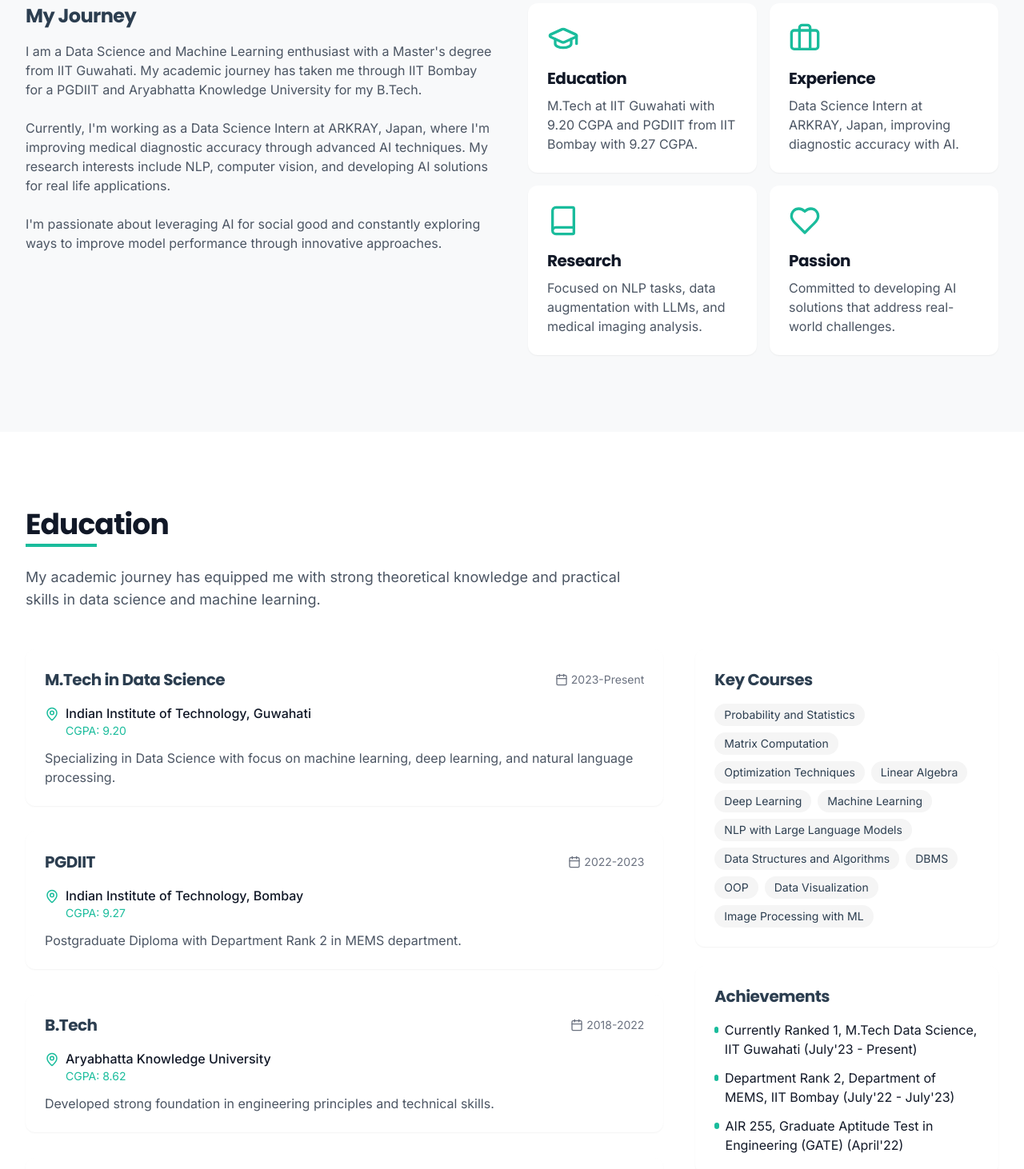
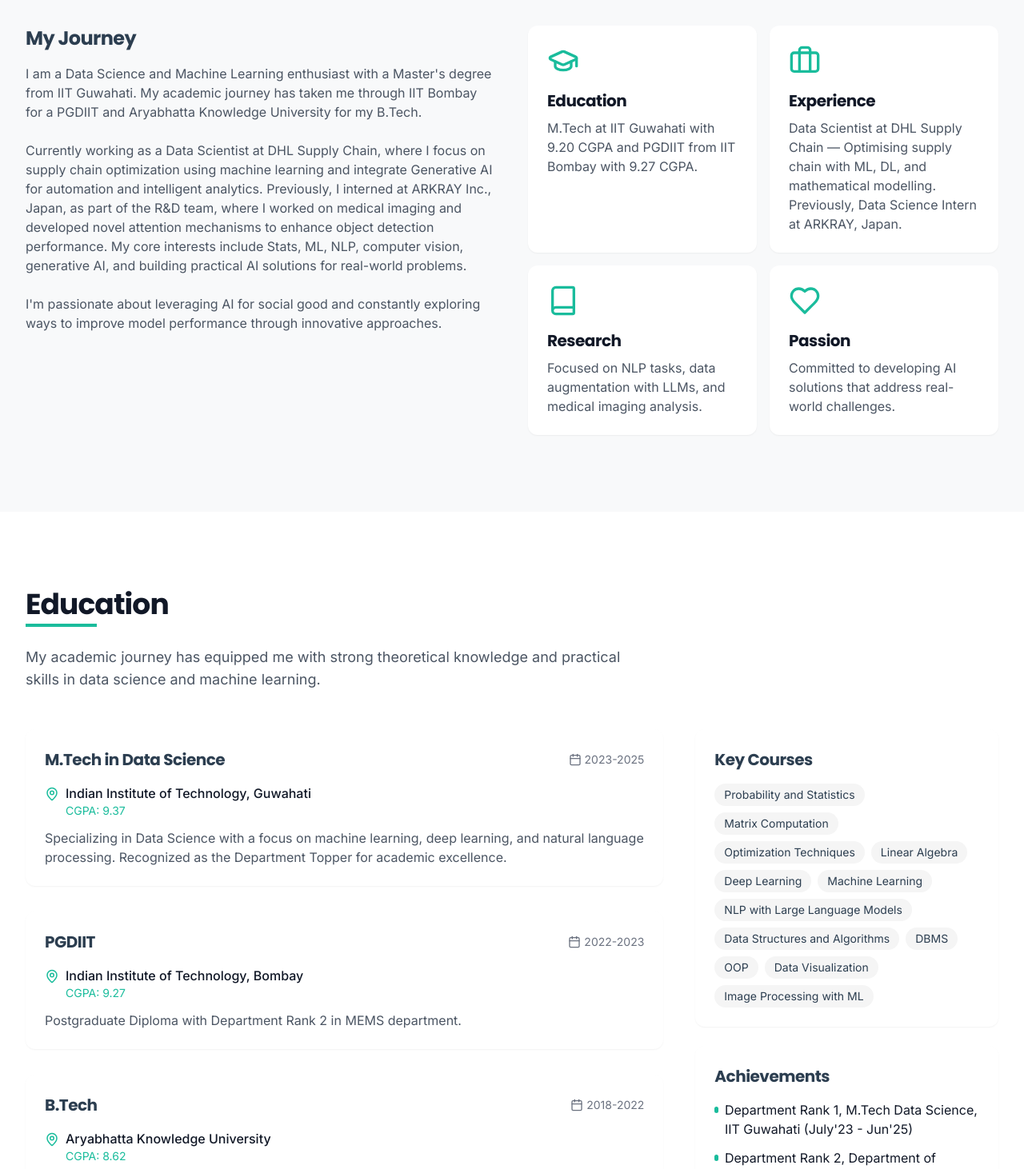
Before and after one commit to DipanshuOjha/dev-web-v2, a React (Vite) app: page / in a window 1280 px wide. Shown: the part 1260-2722 px from the top of the page at 80% size. Built offline with nearby package versions, Linux system fonts and the light colour scheme.

Commit message:
feat: updated current profile

```diff
--- a/index.html
+++ b/index.html
@@ -3,10 +3,33 @@
   <head>
     <meta charset="UTF-8" />
     <meta name="viewport" content="width=device-width, initial-scale=1.0" />
-    <title>Get to know Tarun Kumar</title>
-    <meta name="description" content="Created by Tarun Kumar" />
+    <title>Tarun Kumar | Data Scientist & ML Engineer</title>
+    <meta name="description" content="Data Scientist at DHL Supply Chain. I build ML, DL, and mathematical modelling solutions for supply chain optimization, NLP, computer vision, and generative AI." />
     <meta name="author" content="Tarun Kumar" />
+    <meta property="og:title" content="Tarun Kumar | Data Scientist & ML Engineer" />
+    <meta property="og:description" content="Data Scientist at DHL Supply Chain. I build ML, DL, and mathematical modelling solutions for supply chain optimization, NLP, computer vision, and generative AI." />
     <meta property="og:image" content="/tarun_img.png" />
+    <meta property="og:type" content="website" />
+    <meta name="twitter:card" content="summary_large_image" />
+    <meta name="theme-color" content="#2C3E50" />
+    <link rel="icon" href="/favicon.ico" sizes="any" />
+    <link rel="preload" as="image" href="/tarun_img.png" />
+    <link rel="preconnect" href="https://fonts.googleapis.com" />
+    <link rel="preconnect" href="https://fonts.gstatic.com" crossorigin />
+    <link href="https://fonts.googleapis.com/css2?family=Inter:wght@400;500;700&family=Poppins:wght@600;700&display=swap" rel="stylesheet" />
+    <script type="application/ld+json">
+    {
+      "@context": "https://schema.org",
+      "@type": "Person",
+      "name": "Tarun Kumar",
+      "jobTitle": "Data Scientist",
+      "affiliation": { "@type": "Organization", "name": "DHL Supply Chain" },
+      "sameAs": [
+        "https://github.com/rajput-tarun",
+        "https://www.linkedin.com/in/tarun-kumar-iitb/"
+      ]
+    }
+    </script>
   </head>
 
   <body>
--- a/src/components/About.tsx
+++ b/src/components/About.tsx
@@ -6,7 +6,7 @@ const About = () => {
       <div className="section-container">
         <h2 className="section-title dark:text-white">About Me</h2>
         <p className="section-subtitle dark:text-gray-300">
-          A passionate data scientist and machine learning engineer with expertise in NLP, computer vision, and AI applications for healthcare.
+         Data Scientist and ML Engineer with a strong foundation in mathematical modeling and statistics, and hands-on experience in NLP, computer vision, and generative AI. Passionate about building intelligent, data-driven solutions across diverse domains.
         </p>
 
         <div className="mt-12 grid md:grid-cols-2 gap-10">
@@ -16,7 +16,9 @@ const About = () => {
               I am a Data Science and Machine Learning enthusiast with a Master's degree from IIT Guwahati. My academic journey has taken me through IIT Bombay for a PGDIIT and Aryabhatta Knowledge University for my B.Tech.
             </p>
             <p className="text-gray-600 dark:text-gray-300 mb-6">
-              Currently, I'm working as a Data Science Intern at ARKRAY, Japan, where I'm improving medical diagnostic accuracy through advanced AI techniques. My research interests include NLP, computer vision, and developing AI solutions for real life applications.
+             Currently working as a Data Scientist at DHL Supply Chain, where I focus on supply chain optimization using machine learning and integrate Generative AI for automation and intelligent analytics.
+             Previously, I interned at ARKRAY Inc., Japan, as part of the R&D team, where I worked on medical imaging and developed novel attention mechanisms to enhance object detection performance.
+             My core interests include Stats, ML, NLP, computer vision, generative AI, and building practical AI solutions for real-world problems.
             </p>
             <p className="text-gray-600 dark:text-gray-300 mb-6">
               I'm passionate about leveraging AI for social good and constantly exploring ways to improve model performance through innovative approaches.
@@ -40,7 +42,7 @@ const About = () => {
               </div>
               <h4 className="font-bold text-xl mb-2 dark:text-white">Experience</h4>
               <p className="text-gray-600 dark:text-gray-300">
-                Data Science Intern at ARKRAY, Japan, improving diagnostic accuracy with AI.
+                Data Scientist at DHL Supply Chain — Optimising supply chain with ML, DL, and mathematical modelling. Previously, Data Science Intern at ARKRAY, Japan.
               </p>
             </div>
 
--- a/src/components/Blog.tsx
+++ b/src/components/Blog.tsx
@@ -3,9 +3,9 @@ import { Calendar, Trophy } from 'lucide-react';
 const Blog = () => {
   const achievements = [
     {
-      title: "Currently Ranked 1 in M.Tech Data Science",
+      title: "Department Rank 1, M.Tech Data Science",
       date: "July 2023 - Present",
-      description: "Maintaining the top position in the M.Tech Data Science program at IIT Guwahati through consistent academic excellence and research contributions.",
+      description: "Maintained the top position in the M.Tech Data Science program at IIT Guwahati through consistent academic excellence and research contributions.",
       category: "Academic"
     },
     {
--- a/src/components/Education.tsx
+++ b/src/components/Education.tsx
@@ -6,9 +6,9 @@ const Education: React.FC = () => {
     {
       degree: "M.Tech in Data Science",
       institution: "Indian Institute of Technology, Guwahati",
-      period: "2023-Present",
-      score: "CGPA: 9.20",
-      description: "Specializing in Data Science with focus on machine learning, deep learning, and natural language processing."
+      period: "2023-2025",
+      score: "CGPA: 9.37",
+      description: "Specializing in Data Science with a focus on machine learning, deep learning, and natural language processing. Recognized as the Department Topper for academic excellence."
     },
     {
       degree: "PGDIIT",
@@ -108,7 +108,7 @@ const Education: React.FC = () => {
               <ul className="space-y-3">
                 <li className="flex items-start">
                   <span className="inline-block w-2 h-2 rounded-full bg-portfolio-accent mt-2 mr-2"></span>
-                  <span className="dark:text-gray-300">Currently Ranked 1, M.Tech Data Science, IIT Guwahati (July'23 - Present)</span>
+                  <span className="dark:text-gray-300">Department Rank 1, M.Tech Data Science, IIT Guwahati (July'23 - Jun'25)</span>
                 </li>
                 <li className="flex items-start">
                   <span className="inline-block w-2 h-2 rounded-full bg-portfolio-accent mt-2 mr-2"></span>
--- a/src/components/Experience.tsx
+++ b/src/components/Experience.tsx
@@ -3,10 +3,22 @@ import { Briefcase, Calendar, MapPin } from 'lucide-react';
 const Experience = () => {
   const experiences = [
     {
+      title: "Data Scientist",
+      company: "DHL Supply Chain",
+      location: "Remote",
+      period: "2025 - Present",
+      responsibilities: [
+        "Optimising supply chain operations using ML, DL, and mathematical modelling.",
+        "Building predictive and optimization models to improve planning, inventory, and logistics efficiency.",
+        "Collaborating cross-functionally to translate business problems into data-driven solutions."
+      ],
+      skills: ["Machine Learning", "Deep Learning", "Mathematical Modelling", "Optimization", "Supply Chain", "Python"]
+    },
+    {
       title: "Data Science Intern",
       company: "ARKRAY, Japan",
       location: "Remote",
-      period: "Jan 2025 - Present",
+      period: "Jan 2025 - July 2025",
       responsibilities: [
         "Improved mAP by 5% for urine sediment analysis by integrating attention mechanisms like CBAM into YOLOX, enhancing diagnostic accuracy across 7 classes.",
         "Optimized the object detection pipeline, reducing detection time by 15% and enhancing efficiency in medical laboratory testing."
--- a/src/components/Hero.tsx
+++ b/src/components/Hero.tsx
@@ -25,7 +25,7 @@ const Hero = () => {
               Tarun Kumar
             </h1>
             <p className="text-xl text-gray-600 dark:text-gray-300 mb-8 max-w-md">
-              A passionate Data Scientist and Machine Learning Engineer specializing in NLP and AI applications for healthcare.
+              A passionate Data Scientist and Machine Learning Engineer with expertise in NLP, Mathematical Modeling, Statistics, Computer Vision, and Generative AI
             </p>
             <div className="flex flex-wrap gap-4">
               <motion.a
@@ -61,8 +61,8 @@ const Hero = () => {
               {/* Profile image container */}
               <div className="absolute inset-4 rounded-full overflow-hidden border-4 border-white dark:border-gray-800 shadow-xl bg-portfolio-gray-light dark:bg-gray-700 z-10 transition-all duration-300 group-hover:scale-105">
                 <img
-                  src="/tarun_img.png"
-                  alt="Tarun Kumar"
+                  src="/tarun_img.png" loading="eager" fetchPriority="high" decoding="async"
+                  alt="Tarun Kumar — Data Scientist"
                   className="w-full h-full object-cover"
                 />
               </div>
--- a/src/components/Testimonials.tsx
+++ b/src/components/Testimonials.tsx
@@ -7,27 +7,27 @@ const Testimonials = () => {
   const testimonials = [
     {
       name: "Mr. Diganta Diasi",
-      role: "Research Scolar, Data Science Lab, IIT Guwahati",
-      image: "digata.jpg", // Replace with actual image
+      role: "Research Scholar, Data Science Lab, IIT Guwahati",
+      image: "/digata.jpg", // Public image
       text: "I've had the pleasure of supervising Tarun's research work. His analytical thinking and methodical approach to problem-solving are impressive. He consistently delivers high-quality work and shows great potential as a researcher in the field of data science and AI."
     },
     {
       name: "Dr. Gaurav Trivedi",
       role: "Professor, IIT Guwahati",
-      image: "", // Replace with actual image
+      image: "", // No image available, will fall back to initial
       text: "Tarun has demonstrated exceptional skills in machine learning and NLP during his thesis work. His ability to quickly grasp complex concepts and implement innovative solutions sets him apart. His work on data augmentation techniques for NLP tasks has shown promising results and reflects his deep understanding of the field."
     },
 
     {
       name: "Tapan Mahata",
       role: "Senior Data Scientist",
-      image: "/images/testimonials/akihiko-takahashi.jpg", // Replace with actual image
+      image: "/placeholder.svg", // Use placeholder instead of missing file
       text: "Working with Tarun on medical imaging projects has been a rewarding experience. His contributions to improving our diagnostic models have been significant. He brings a unique perspective to the team and has a talent for finding efficient solutions to complex problems."
     },
     {
       name: "Viplav Prakash",
       role: "Team Lead, Saathi Counselling Cell",
-      image: "vip.jpg", // Replace with actual image
+      image: "/vip.jpg", // Public image
       text: "Tarun's leadership at Saathi has transformed our mentorship program. His data-driven approach to student counselling has significantly improved our engagement metrics. Beyond his technical skills, his empathy and commitment to student well-being make him an invaluable team member."
     }
   ];
```
